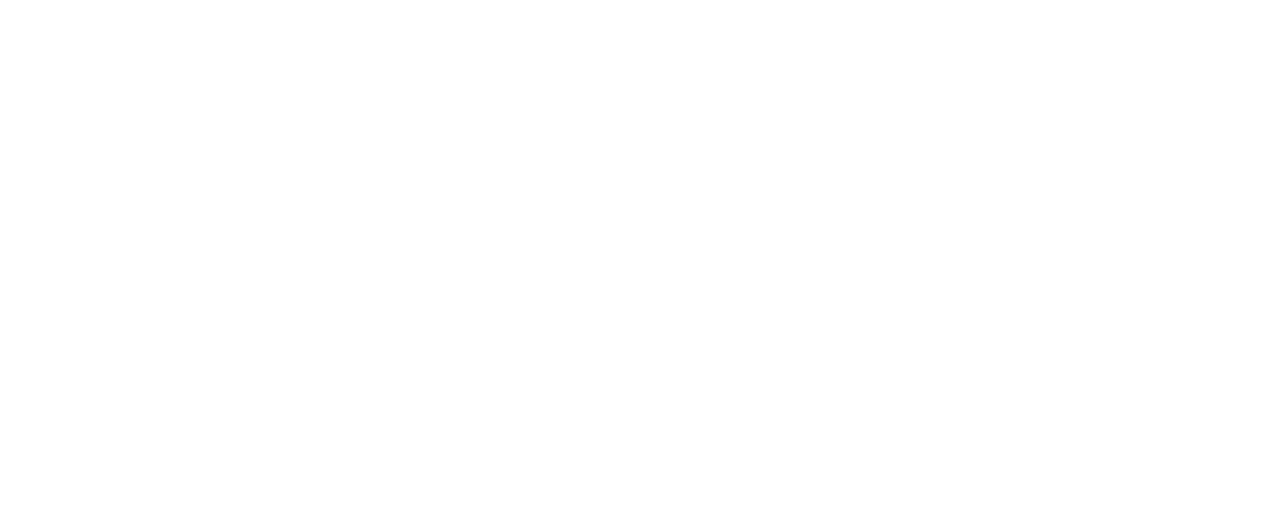
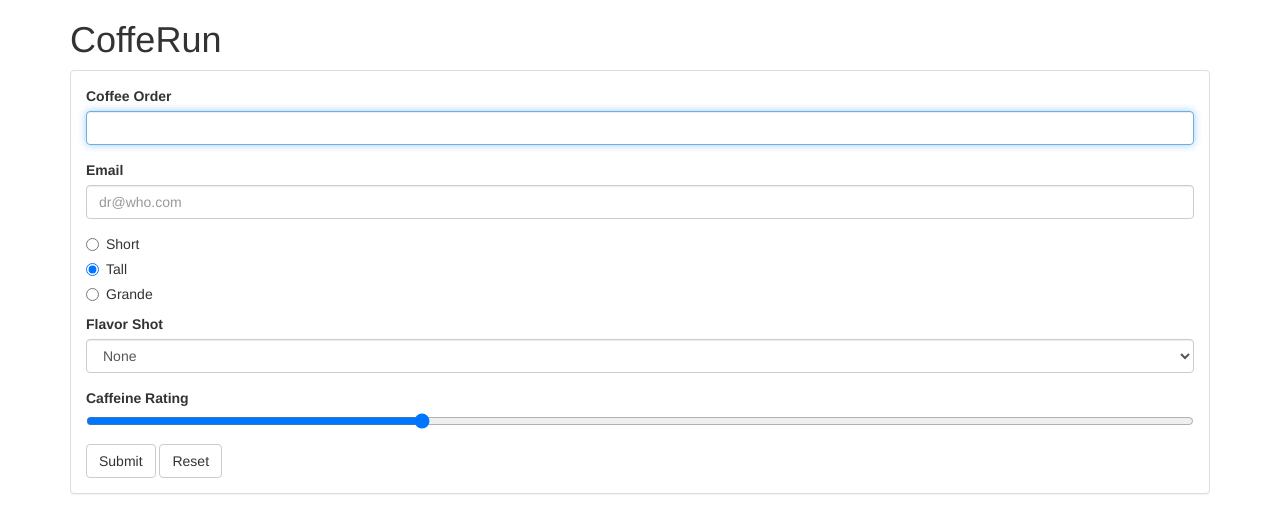
Before and after one commit to javimelendrez/CoffeeRun, a plain HTML site: page index.html in a window 1280 px wide. Drawn offline with nearby package versions, Linux system fonts and the light colour scheme.

Commit message:
added bootstrap 3 styling

```diff
--- a/index.html
+++ b/index.html
@@ -3,8 +3,65 @@
 <head>
     <meta charset="UTF-8">
     <title>CoffeeRun</title>
+    <link rel="stylesheet" href="https://cdnjs.cloudflare.com/ajax/libs/twitter-bootst
+rap/3.3.6/css/bootstrap.min.css">
 </head>
 <body>
+    <body class="container">
+        <header>
+            <h1>CoffeRun</h1>
+        </header>
+        <section>
+            <div class="panel panel-default">
+                <div class="panel-body">
+                    <form data-coffee-order="form">
+                        <div class="form-group">
+                            <label for="coffeeOrder">Coffee Order</label>
+                            <input class="form-control" name="coffee" autofocus>
+                        </div>
+                        <div class="form-group">
+                            <label for="emailInput">Email</label>
+                            <input class="form-control" type="email" name="emailAddress"
+                            id="emailInput" value="" placeholder="dr@who.com">
+                        </div>
+                        <div class="radio">
+                            <label>
+                            <input type="radio" name="size" value="short">
+                            Short
+                            </label>
+                            </div>
+                            <div class="radio">
+                            <label>
+                            <input type="radio" name="size" value="tall" checked>
+                            Tall
+                            </label>
+                            </div>
+                            <div class="radio">
+                            <label>
+                            <input type="radio" name="size" value="grande">
+                            Grande
+                            </label>
+                        </div>
+                        <div class="form-group">
+                            <label for="flavorShot">Flavor Shot</label>
+                            <select id="flavorShot" class="form-control" name="flavor">
+                            <option value="">None</option>
+                            <option value="caramel">Caramel</option>
+                            <option value="almond">Almond</option>
+                            <option value="mocha">Mocha</option>
+                            </select>
+                        </div>
+                        <div class="form-group">
+                            <label for="strengthLevel">Caffeine Rating</label>
+                            <input name="strength" id="strengthLevel" type="range" value="30">
+                        </div>
+                        <button type="submit" class="btn btn-default">Submit</button>
+                        <button type="reset" class="btn btn-default">Reset</button>
+                    </form>
+                </div>
+            </div>
+        </section>
+    </body>
     <script src="scripts/datastore.js"></script>
     <script src="scripts/truck.js"></script>
     <script src="scripts/main.js"></script>
```
